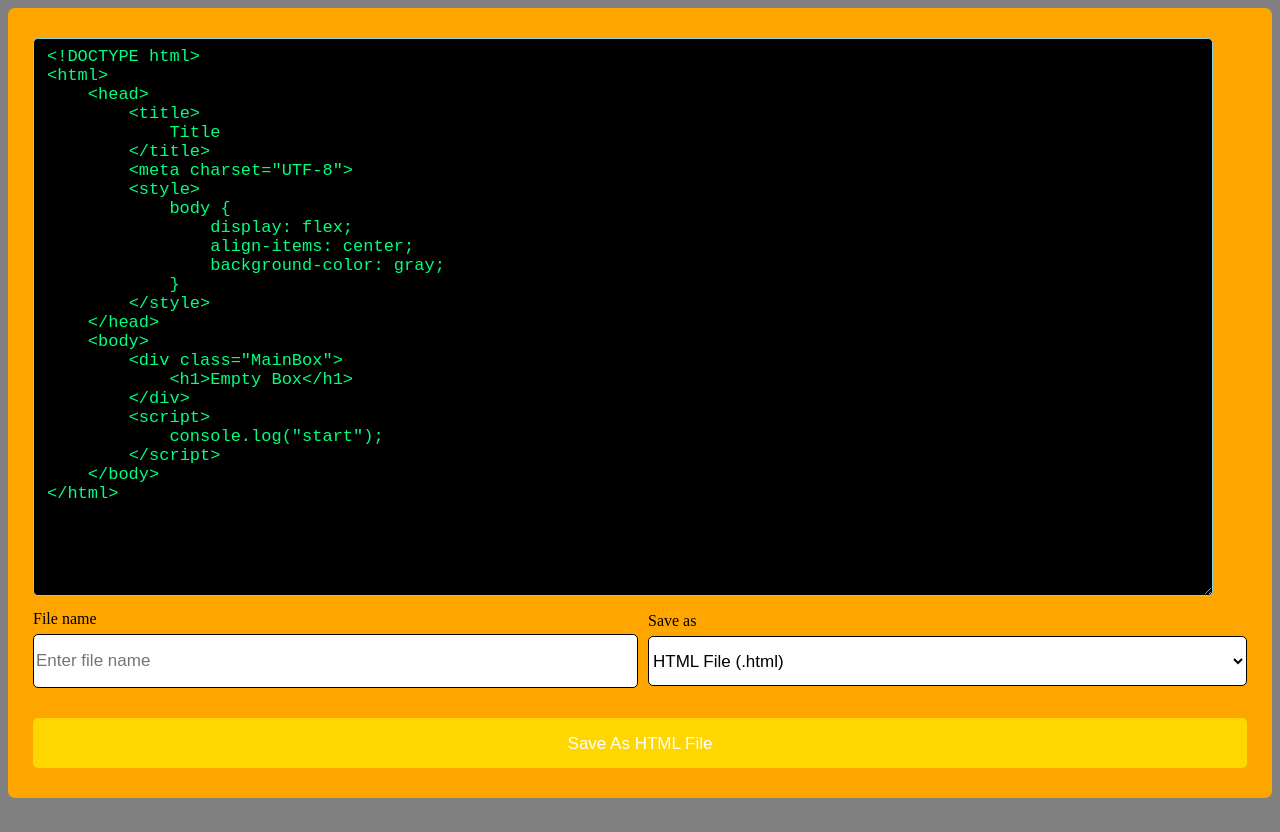
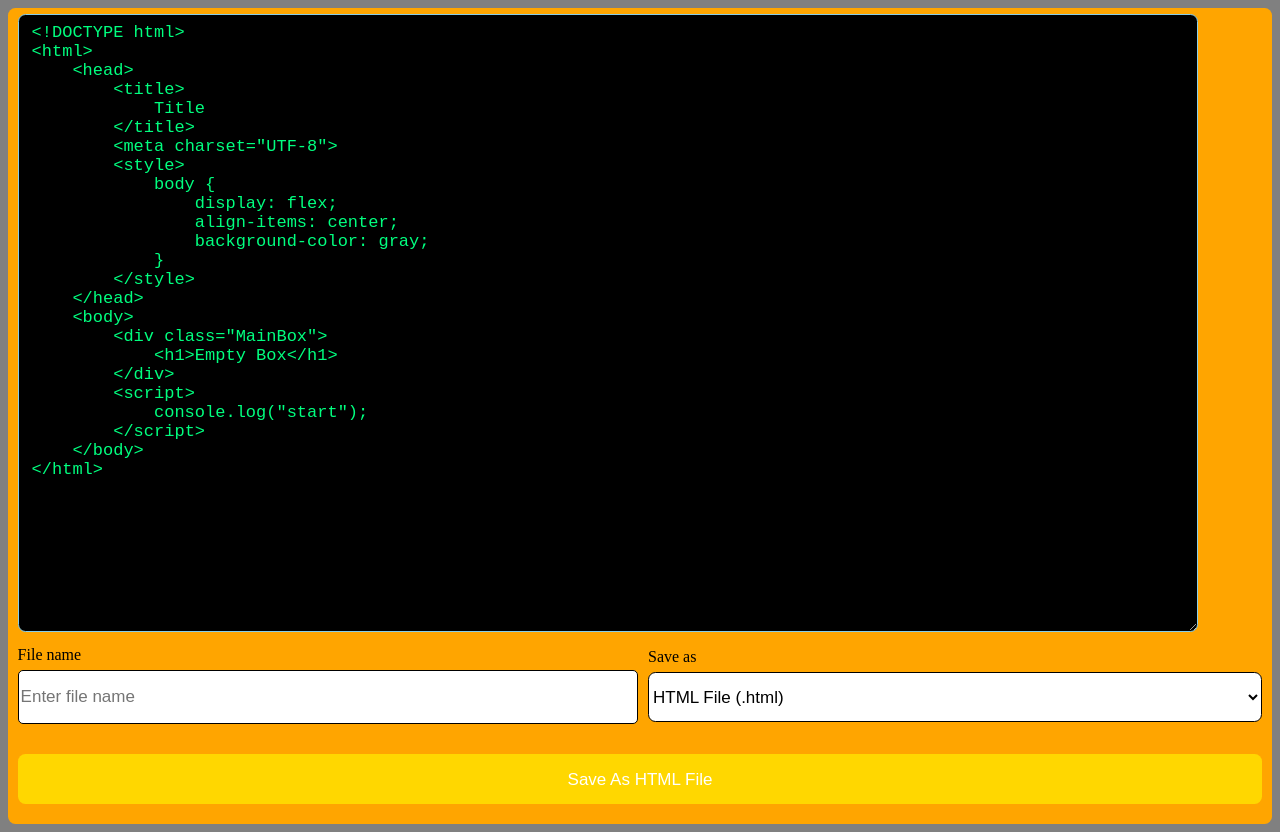
Before and after one commit to 2amXen/Xens-Maker, a plain HTML site: page index.html in a window 1280 px wide. Before the commit the page ends 806 px from the top, so only its background shows below. Drawn offline with Linux system fonts and the light colour scheme.

Commit message:
Update index.html

```diff
--- a/index.html
+++ b/index.html
@@ -11,11 +11,11 @@
 }
 
 .BigBox {
-    height: 90vh;
+    height: 100vh;
     width: 100vw;
     background: orange;
-    border-radius: 7px;
-    padding: 30px 25px 40px
+    border-radius: 7.5px;
+    padding: .75vh .75vw .75vw;
 }
 
 .BigBox :where(textarea, input, select, button) {
@@ -24,7 +24,7 @@
     border: 1px solid black;
     outline: none;
     background: white;
-    border-radius: 5px;
+    border-radius: 7.5px;
     font-size: 17px;
 }
 
```
